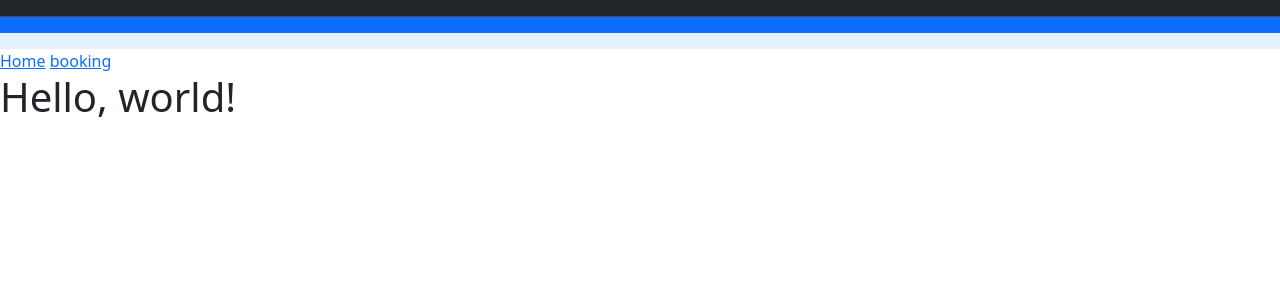
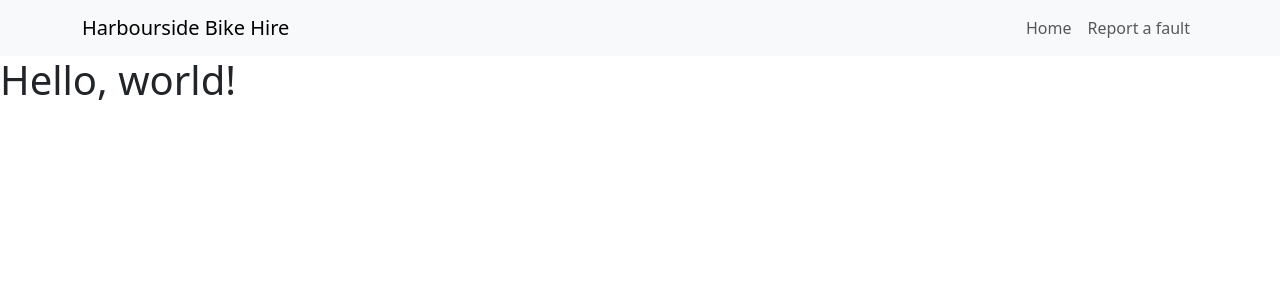
Before and after one commit to 1upsnake/second, a Flask app: page /booking in a window 1280 px wide. Shown: the top 300 px of the page. Run offline with Flask 3, Linux system fonts and the light colour scheme; some libraries are stand-ins or nearby versions.

Commit message:
"don't do this"

```diff
--- a/app.py
+++ b/app.py
@@ -12,6 +12,15 @@ def home():
 def book():
     return render_template("booking.html")
 
+
+@app.route("/report")
+def reports():
+    return render_template("logs.html")
+
+
+@app.route("/home")
+def home ():
+    return render_template("home.html")
 
 
 
--- a/templates/base.html
+++ b/templates/base.html
@@ -7,24 +7,23 @@
 </head>
 <body>
     <main>{% block content %} {% endblock %}</main>
+<nav class="navbar navbar-expand-lg bg-body-tertiary">
+<div class="container">
+<a class="navbar-brand" href="{{ url_for('home') }}">Harbourside Bike Hire</a>
+<button class="navbar-toggler" type="button" data-bs-toggle="collapse"
+data-bs-target="#mainMenu" aria-controls="mainMenu"
+aria-expanded="false" aria-label="Toggle navigation">
+<span class="navbar-toggler-icon"></span>
+</button>
+<div class="collapse navbar-collapse" id="mainMenu">
+<ul class="navbar-nav ms-auto">
+<li class="nav-item"><a class="nav-link" href="{{ url_for('home') }}">Home</a></li>
+<li class="nav-item"><a class="nav-link" href="{{ url_for('report') }}">Report a fault</a></li>
+</ul>
+</div>
+</div>
+</nav>
 </body>
-<nav class="navbar bg-dark border-bottom border-body" data-bs-theme="dark">
-  <!-- Navbar content -->
-</nav>
-
-<nav class="navbar bg-primary" data-bs-theme="dark">
-  <!-- Navbar content -->
-</nav>
-
-<nav class="navbar" style="background-color: #e3f2fd;" data-bs-theme="light">
-  <!-- Navbar content -->
-</nav>
-<nav>
-
-    <a href="{{ url_for('home')}}">Home</a>
-    <a href="{{ url_for('book')}}">booking</a>
-
-</nav>
 </html>
 <!-- in <head> -->
 <link rel="stylesheet" href="https://cdn.jsdelivr.net/npm/
```
Also changed, not shown: templates/home.html (added, +11 -0 lines), templates/logs.html (added).
